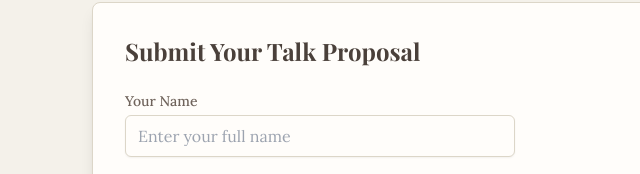
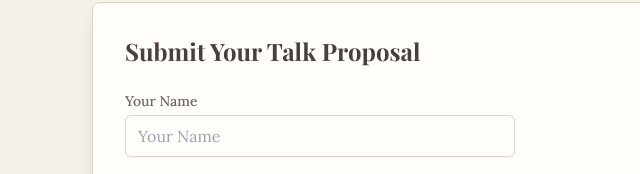
Before and after one commit to GNDU-Physics/gndu-physics.github.io, a plain HTML site: page index.html in a window 1280 px wide. Shown: the part 154-328 px from the top of the page, 4-644 px from the left. Drawn offline with nearby package versions, Linux system fonts and the light colour scheme; a script that the page names is missing.

Commit message:
Update index.html

```diff
--- a/index.html
+++ b/index.html
@@ -151,7 +151,7 @@
                 <form id="talkForm" class="space-y-5">
                     <div>
                         <label for="name" class="block text-sm font-medium text-[#6f635b] mb-1">Your Name</label>
-                        <input type="text" id="name" placeholder="Enter your full name" required class="form-input mt-1 block w-full px-3 py-2 rounded-md shadow-sm placeholder-gray-400">
+                        <input type="text" id="name" placeholder="Your Name" required class="form-input mt-1 block w-full px-3 py-2 rounded-md shadow-sm placeholder-gray-400">
                     </div>
                     <div>
                         <label for="email" class="block text-sm font-medium text-[#6f635b] mb-1">Email Address</label>
```
